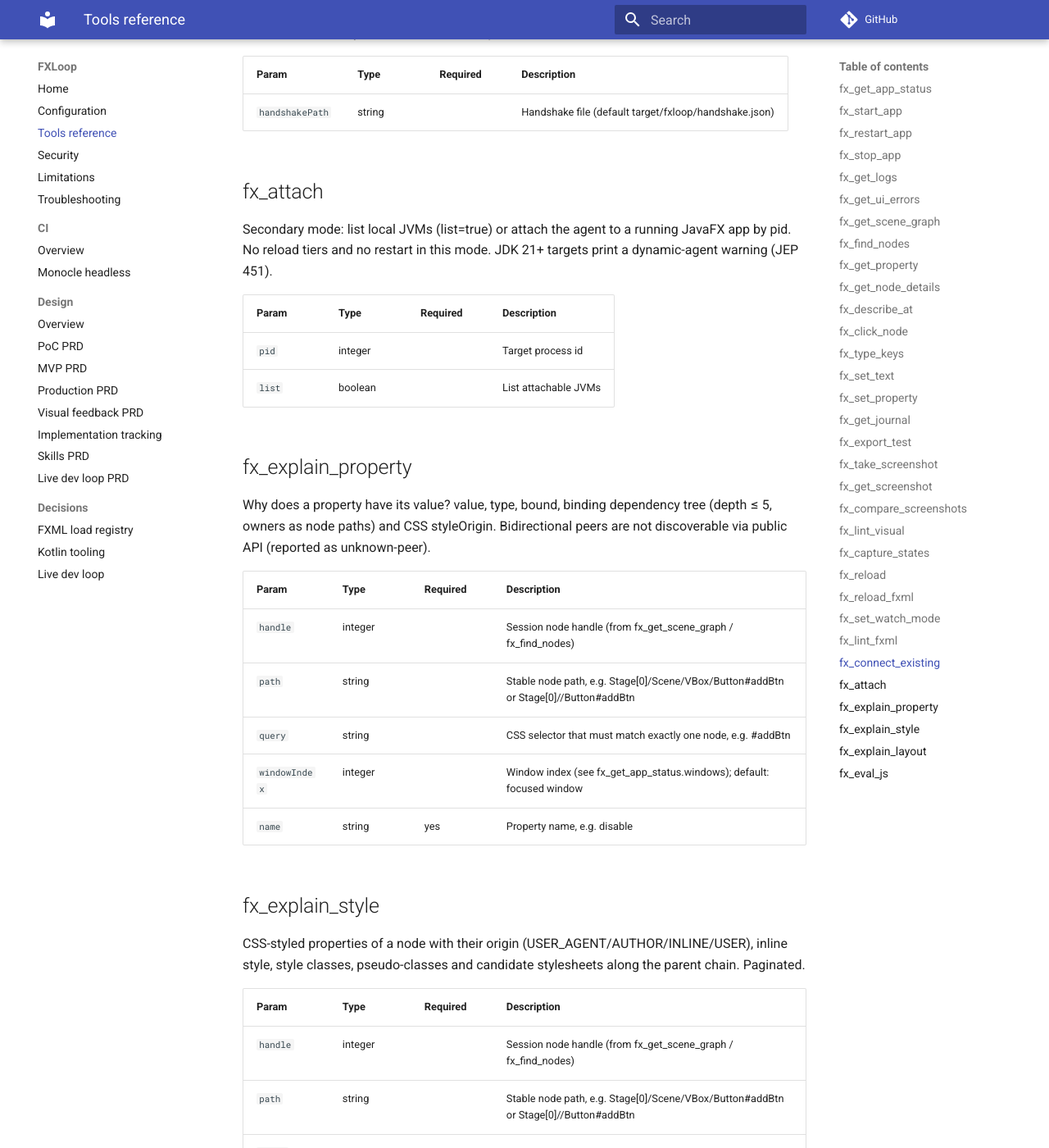
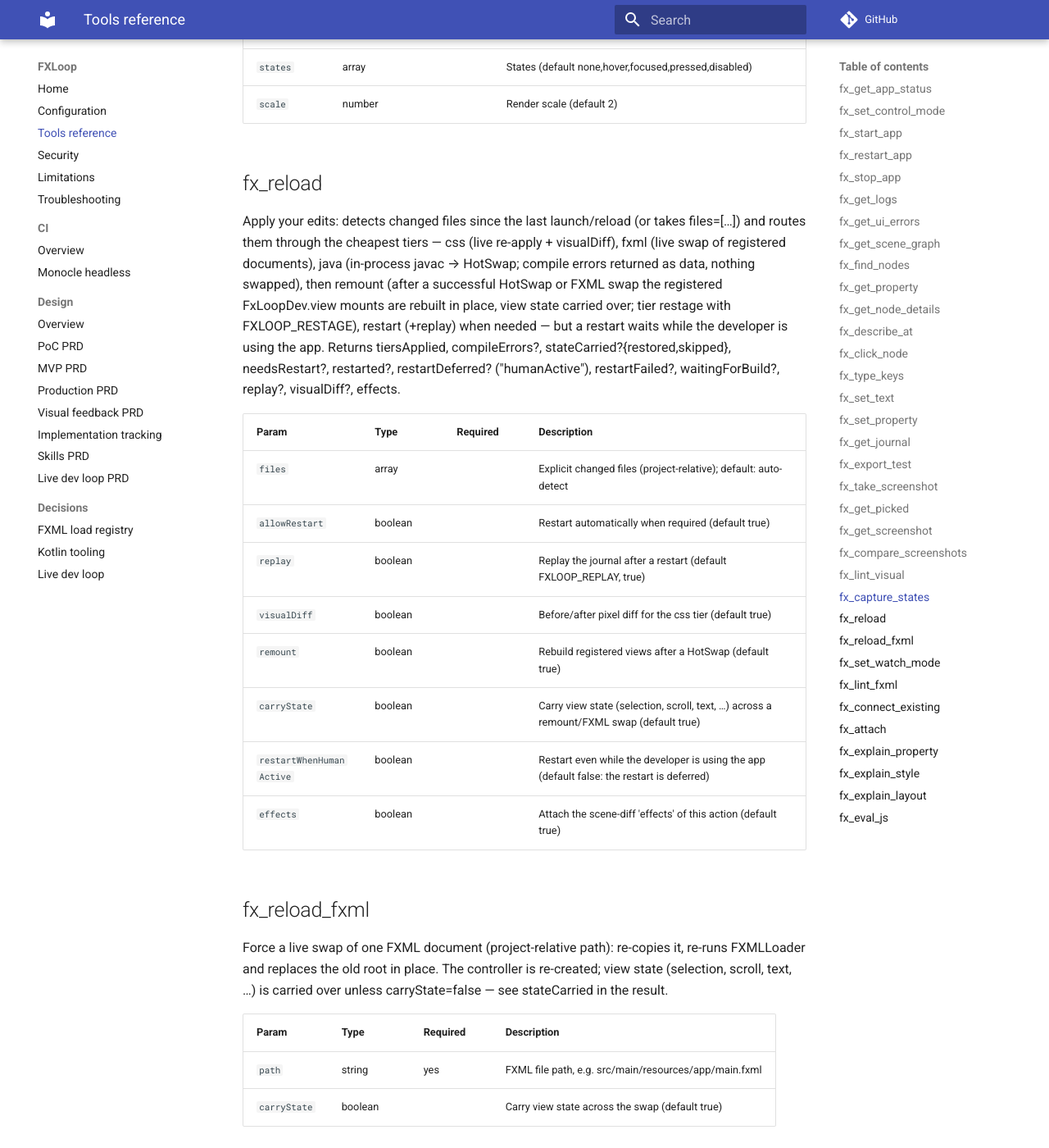
Before and after one commit to h9lxyz/fxloop, an MkDocs documentation site: the page built from docs/tools.md, in a window 1280 px wide and 1400 px high, scrolled down 13665 px. Shown: the whole window at 82% size. Built offline with MkDocs 1.6.1 and Material for MkDocs 9.7.7, drawn with Linux system fonts in a browser that asks for light colours; comment, search, counter and statistics services are not loaded; some of the changed text lies outside the part shown.

Commit message:
test(live-dev): Stage E acceptance A-E1..A-E6, integration fixes, tool reference
- LiveDevAcceptanceTest covers the PRD 07 §10 workflows (9 tests, xvfb + monocle lanes)
- embedded connect prepares the descriptor so reload tiers work; re-baseline on connect
- gauntlet: embedded-mode install guard, password field and action counter fixtures
- sample app: opt-in seed in initialize() for the state carry-over workflow
- docs/tools.md regenerated; tracking table updated

Co-Authored-By: Claude Opus 5.5 <noreply@anthropic.com>

```diff
--- a/docs/tools.md
+++ b/docs/tools.md
@@ -5,6 +5,7 @@ _Generated from the tool registry (`java -jar fxloop-server-*-all.jar --tool-ref
 | Tool | Kind | Summary |
 |---|---|---|
 | [`fx_get_app_status`](#fx_get_app_status) | read | App status |
+| [`fx_set_control_mode`](#fx_set_control_mode) | idempotent_write | Set control mode |
 | [`fx_start_app`](#fx_start_app) | write | Start app |
 | [`fx_restart_app`](#fx_restart_app) | destructive | Restart app |
 | [`fx_stop_app`](#fx_stop_app) | destructive | Stop app |
@@ -22,6 +23,7 @@ _Generated from the tool registry (`java -jar fxloop-server-*-all.jar --tool-ref
 | [`fx_get_journal`](#fx_get_journal) | read | Get journal |
 | [`fx_export_test`](#fx_export_test) | write | Export TestFX test |
 | [`fx_take_screenshot`](#fx_take_screenshot) | read | Take screenshot |
+| [`fx_get_picked`](#fx_get_picked) | read | Get picked node |
 | [`fx_get_screenshot`](#fx_get_screenshot) | read | Get screenshot |
 | [`fx_compare_screenshots`](#fx_compare_screenshots) | read | Compare screenshots |
 | [`fx_lint_visual`](#fx_lint_visual) | read | Lint visual |
@@ -42,6 +44,14 @@ _Generated from the tool registry (`java -jar fxloop-server-*-all.jar --tool-ref
 Application state (starting/running/exited/stopped), pid, uptime, mode, FCP connection, showing windows (index, title, type STAGE|POPUP|DIALOG) and the FXML load registry. Auto-starts a never-started app.
 
 _No parameters._
+
+## fx_set_control_mode
+
+Who may drive the UI: agent (the agent owns mouse and keyboard; human input during an action is a conflict) or shared (human and agent interleave; agent clicks/keys use synthetic events and restarts wait for the developer). Ask the developer before switching to agent while they are present. Returns the status.
+
+| Param | Type | Required | Description |
+|---|---|---|---|
+| `mode` | string (agent\|shared) | yes | agent or shared |
 
 ## fx_start_app
 
@@ -84,7 +94,7 @@ Uncaught exceptions captured on the JavaFX Application Thread (class, message, t
 
 ## fx_get_scene_graph
 
-Bounded JSON of the logical scene graph of a window (or subtree): h (handle), path, type, fxId, styleClass, text, value, visible/disabled/focused, boundsScreen, kids. Virtualized controls report itemCount and visibleCells only. Skin internals of built-in controls are omitted.
+Bounded JSON of the logical scene graph of a window (or subtree): h (handle), path, type, fxId, styleClass, text, value, visible (only when false), disabled/focused (only when true), boundsScreen, kids. Output is budgeted (depth, nodes, ~56 KB) with {truncated:true} markers. Virtualized controls report itemCount and visibleCells only. Skin internals of built-in controls are omitted.
 
 | Param | Type | Required | Description |
 |---|---|---|---|
@@ -92,6 +102,7 @@ Bounded JSON of the logical scene graph of a window (or subtree): h (handle), pa
 | `path` | string |  | Stable node path, e.g. Stage[0]/Scene/VBox/Button#addBtn or Stage[0]//Button#addBtn |
 | `query` | string |  | CSS selector that must match exactly one node, e.g. #addBtn |
 | `windowIndex` | integer |  | Window index (see fx_get_app_status.windows); default: focused window |
+| `picked` | boolean |  | Target the node the developer picked in pick mode (see fx_get_picked) |
 | `rootHandle` | integer |  | Subtree root handle |
 | `maxDepth` | integer |  | Depth budget (default 12) |
 | `maxNodes` | integer |  | Node budget (default 400) |
@@ -119,6 +130,7 @@ Read a JavaFX property of a node: value, type, bound (true if bound — writes w
 | `path` | string |  | Stable node path, e.g. Stage[0]/Scene/VBox/Button#addBtn or Stage[0]//Button#addBtn |
 | `query` | string |  | CSS selector that must match exactly one node, e.g. #addBtn |
 | `windowIndex` | integer |  | Window index (see fx_get_app_status.windows); default: focused window |
+| `picked` | boolean |  | Target the node the developer picked in pick mode (see fx_get_picked) |
 | `name` | string | yes | Property name, e.g. text, disable, value, prefWidth |
 
 ## fx_get_node_details
@@ -131,6 +143,7 @@ Reflective dump of every property of a node (name, one-line value, type, bound,
 | `path` | string |  | Stable node path, e.g. Stage[0]/Scene/VBox/Button#addBtn or Stage[0]//Button#addBtn |
 | `query` | string |  | CSS selector that must match exactly one node, e.g. #addBtn |
 | `windowIndex` | integer |  | Window index (see fx_get_app_status.windows); default: focused window |
+| `picked` | boolean |  | Target the node the developer picked in pick mode (see fx_get_picked) |
 | `limit` | integer |  | Page size (default 60) |
 | `offset` | integer |  | Page offset |
 
@@ -145,7 +158,7 @@ Deepest addressable node at a screen point (from a screenshot or boundsScreen):
 
 ## fx_click_node
 
-Click a node (handle/path/query) or screen point (x,y). mode=robot (default) moves the real mouse via javafx Robot — picking, hover and focus behave like a user; enclosing tabs/scroll panes are brought into view first. mode=event fires synthetic events (no real input). Returns effects (scene diff).
+Click a node (handle/path/query) or screen point (x,y). mode=robot (default in agent control) moves the real mouse via javafx Robot — picking, hover and focus behave like a user; enclosing tabs/scroll panes are brought into view first. mode=event (default when control is shared) fires synthetic events (no real input, leaves the developer's mouse alone). Returns effects (scene diff), mode and conflicts (human input during the action).
 
 | Param | Type | Required | Description |
 |---|---|---|---|
@@ -153,6 +166,7 @@ Click a node (handle/path/query) or screen point (x,y). mode=robot (default) mov
 | `path` | string |  | Stable node path, e.g. Stage[0]/Scene/VBox/Button#addBtn or Stage[0]//Button#addBtn |
 | `query` | string |  | CSS selector that must match exactly one node, e.g. #addBtn |
 | `windowIndex` | integer |  | Window index (see fx_get_app_status.windows); default: focused window |
+| `picked` | boolean |  | Target the node the developer picked in pick mode (see fx_get_picked) |
 | `x` | number |  | Screen x (instead of a target) |
 | `y` | number |  | Screen y |
 | `button` | string (primary\|secondary\|middle) |  | Mouse button (default primary) |
@@ -162,7 +176,7 @@ Click a node (handle/path/query) or screen point (x,y). mode=robot (default) mov
 
 ## fx_type_keys
 
-Press key codes via Robot (FX KeyCode names: ENTER, TAB, ESCAPE, DOWN, A, DIGIT1 …; modifiers SHIFT, CONTROL, ALT, META, SHORTCUT). For free text use fx_set_text (layout-independent).
+Press key codes (FX KeyCode names: ENTER, TAB, ESCAPE, DOWN, A, DIGIT1 …; modifiers SHIFT, CONTROL, ALT, META, SHORTCUT). mode=robot (default in agent control) uses the real keyboard via Robot; mode=event (default when control is shared) fires synthetic key events. For free text use fx_set_text (layout-independent).
 
 | Param | Type | Required | Description |
 |---|---|---|---|
@@ -171,6 +185,8 @@ Press key codes via Robot (FX KeyCode names: ENTER, TAB, ESCAPE, DOWN, A, DIGIT1
 | `path` | string |  | Stable node path, e.g. Stage[0]/Scene/VBox/Button#addBtn or Stage[0]//Button#addBtn |
 | `query` | string |  | CSS selector that must match exactly one node, e.g. #addBtn |
 | `windowIndex` | integer |  | Window index (see fx_get_app_status.windows); default: focused window |
+| `picked` | boolean |  | Target the node the developer picked in pick mode (see fx_get_picked) |
+| `mode` | string (robot\|event) |  | robot or event (default follows the control mode) |
 | `effects` | boolean |  | Attach the scene-diff 'effects' of this action (default true) |
 
 ## fx_set_text
@@ -183,6 +199,7 @@ Programmatically set the text of a TextInputControl (TextField/TextArea/editable
 | `path` | string |  | Stable node path, e.g. Stage[0]/Scene/VBox/Button#addBtn or Stage[0]//Button#addBtn |
 | `query` | string |  | CSS selector that must match exactly one node, e.g. #addBtn |
 | `windowIndex` | integer |  | Window index (see fx_get_app_status.windows); default: focused window |
+| `picked` | boolean |  | Target the node the developer picked in pick mode (see fx_get_picked) |
 | `text` | string | yes | Text to set |
 | `clearFirst` | boolean |  | Replace (default true) or append |
 | `effects` | boolean |  | Attach the scene-diff 'effects' of this action (default true) |
@@ -197,13 +214,14 @@ Write a JavaFX property (coerces strings to boolean/number/enum/Color/Insets). B
 | `path` | string |  | Stable node path, e.g. Stage[0]/Scene/VBox/Button#addBtn or Stage[0]//Button#addBtn |
 | `query` | string |  | CSS selector that must match exactly one node, e.g. #addBtn |
 | `windowIndex` | integer |  | Window index (see fx_get_app_status.windows); default: focused window |
+| `picked` | boolean |  | Target the node the developer picked in pick mode (see fx_get_picked) |
 | `name` | string | yes | Property name |
 | `value` | any | yes | New value |
 | `effects` | boolean |  | Attach the scene-diff 'effects' of this action (default true) |
 
 ## fx_get_journal
 
-The ordered log of successful actions (replayed after restarts and exported as tests).
+The ordered log of successful actions (replayed after restarts and exported as tests). Each entry has source: agent (an MCP action tool) or human (the developer's own input in the app; redacted:true for password fields, whose value is never recorded).
 
 | Param | Type | Required | Description |
 |---|---|---|---|
@@ -219,6 +237,7 @@ Generate a JUnit 5 + TestFX test from the journal (optionally a seq range) into
 | `package` | string |  | Java package (default: main class package) |
 | `fromSeq` | integer |  | First journal seq |
 | `toSeq` | integer |  | Last journal seq |
+| `sources` | array |  | Which entries to export: agent, human (default both) |
 | `write` | boolean |  | Write files (default true); false returns the source only |
 
 ## fx_take_screenshot
@@ -232,12 +251,21 @@ Capture a window or node. Always persisted to target/fxloop/screens/<seq>-<label
 | `path` | string |  | Stable node path, e.g. Stage[0]/Scene/VBox/Button#addBtn or Stage[0]//Button#addBtn |
 | `query` | string |  | CSS selector that must match exactly one node, e.g. #addBtn |
 | `windowIndex` | integer |  | Window index (see fx_get_app_status.windows); default: focused window |
+| `picked` | boolean |  | Target the node the developer picked in pick mode (see fx_get_picked) |
 | `maxWidth` | integer |  | Max width in px (default 1200, window hard cap 1600) |
 | `scale` | number |  | 0.25–3.0 render scale (node shots) |
 | `label` | string |  | File label |
 | `annotate` | string |  | none (default) | interactive | all | <css selector> |
 | `includeImage` | boolean |  | Return the image block (default true) |
 | `settleMs` | integer |  | Wait before capture (default 150) |
+
+## fx_get_picked
+
+The node the developer picked in the running app (dev bar pick button / pick hotkey): target, property details, a short explanation and a screenshot of the node (persisted like fx_take_screenshot). Other tools accept picked:true as a target. Fails with PICK_STALE when nothing recent is picked — ask the developer to pick again.
+
+| Param | Type | Required | Description |
+|---|---|---|---|
+| `includeImage` | boolean |  | Return the image block (default true) |
 
 ## fx_get_screenshot
 
@@ -272,6 +300,7 @@ Heuristic visual checks on a window or subtree: textTruncated, siblingOverlap, z
 | `path` | string |  | Stable node path, e.g. Stage[0]/Scene/VBox/Button#addBtn or Stage[0]//Button#addBtn |
 | `query` | string |  | CSS selector that must match exactly one node, e.g. #addBtn |
 | `windowIndex` | integer |  | Window index (see fx_get_app_status.windows); default: focused window |
+| `picked` | boolean |  | Target the node the developer picked in pick mode (see fx_get_picked) |
 | `checks` | array |  | Subset of checks (default all) |
 | `limit` | integer |  | Page size (default 50) |
 | `offset` | integer |  | Page offset |
@@ -286,12 +315,13 @@ CSS workbench: render one node in each pseudo-state (none, hover, focused, press
 | `path` | string |  | Stable node path, e.g. Stage[0]/Scene/VBox/Button#addBtn or Stage[0]//Button#addBtn |
 | `query` | string |  | CSS selector that must match exactly one node, e.g. #addBtn |
 | `windowIndex` | integer |  | Window index (see fx_get_app_status.windows); default: focused window |
+| `picked` | boolean |  | Target the node the developer picked in pick mode (see fx_get_picked) |
 | `states` | array |  | States (default none,hover,focused,pressed,disabled) |
 | `scale` | number |  | Render scale (default 2) |
 
 ## fx_reload
 
-Apply your edits: detects changed files since the last launch/reload (or takes files=[…]) and routes them through the cheapest tiers — css (live re-apply + visualDiff), fxml (live swap of registered documents), java (in-process javac → HotSwap; compile errors returned as data, nothing swapped), restart (+replay) when needed. Returns tiersApplied, compileErrors?, needsRestart?, restarted?, replay?, visualDiff?, effects.
+Apply your edits: detects changed files since the last launch/reload (or takes files=[…]) and routes them through the cheapest tiers — css (live re-apply + visualDiff), fxml (live swap of registered documents), java (in-process javac → HotSwap; compile errors returned as data, nothing swapped), then remount (after a successful HotSwap or FXML swap the registered FxLoopDev.view mounts are rebuilt in place, view state carried over; tier restage with FXLOOP_RESTAGE), restart (+replay) when needed — but a restart waits while the developer is using the app. Returns tiersApplied, compileErrors?, stateCarried?{restored,skipped}, needsRestart?, restarted?, restartDeferred? ("humanActive"), restartFailed?, waitingForBuild?, replay?, visualDiff?, effects.
 
 | Param | Type | Required | Description |
 |---|---|---|---|
@@ -299,15 +329,19 @@ Apply your edits: detects changed files since the last launch/reload (or takes f
 | `allowRestart` | boolean |  | Restart automatically when required (default true) |
 | `replay` | boolean |  | Replay the journal after a restart (default FXLOOP_REPLAY, true) |
 | `visualDiff` | boolean |  | Before/after pixel diff for the css tier (default true) |
+| `remount` | boolean |  | Rebuild registered views after a HotSwap (default true) |
+| `carryState` | boolean |  | Carry view state (selection, scroll, text, …) across a remount/FXML swap (default true) |
+| `restartWhenHumanActive` | boolean |  | Restart even while the developer is using the app (default false: the restart is deferred) |
 | `effects` | boolean |  | Attach the scene-diff 'effects' of this action (default true) |
 
 ## fx_reload_fxml
 
-Force a live swap of one FXML document (project-relative path): re-copies it, re-runs FXMLLoader and replaces the old root in place. The controller is re-created (view-local state resets).
+Force a live swap of one FXML document (project-relative path): re-copies it, re-runs FXMLLoader and replaces the old root in place. The controller is re-created; view state (selection, scroll, text, …) is carried over unless carryState=false — see stateCarried in the result.
 
 | Param | Type | Required | Description |
 |---|---|---|---|
 | `path` | string | yes | FXML file path, e.g. src/main/resources/app/main.fxml |
+| `carryState` | boolean |  | Carry view state across the swap (default true) |
 
 ## fx_set_watch_mode
 
@@ -353,6 +387,7 @@ Why does a property have its value? value, type, bound, binding dependency tree
 | `path` | string |  | Stable node path, e.g. Stage[0]/Scene/VBox/Button#addBtn or Stage[0]//Button#addBtn |
 | `query` | string |  | CSS selector that must match exactly one node, e.g. #addBtn |
 | `windowIndex` | integer |  | Window index (see fx_get_app_status.windows); default: focused window |
+| `picked` | boolean |  | Target the node the developer picked in pick mode (see fx_get_picked) |
 | `name` | string | yes | Property name, e.g. disable |
 
 ## fx_explain_style
@@ -365,6 +400,7 @@ CSS-styled properties of a node with their origin (USER_AGENT/AUTHOR/INLINE/USER
 | `path` | string |  | Stable node path, e.g. Stage[0]/Scene/VBox/Button#addBtn or Stage[0]//Button#addBtn |
 | `query` | string |  | CSS selector that must match exactly one node, e.g. #addBtn |
 | `windowIndex` | integer |  | Window index (see fx_get_app_status.windows); default: focused window |
+| `picked` | boolean |  | Target the node the developer picked in pick mode (see fx_get_picked) |
 | `property` | string |  | One CSS property, e.g. -fx-text-fill |
 | `limit` | integer |  | Page size |
 | `offset` | integer |  | Page offset |
@@ -379,6 +415,7 @@ Why is it there/that size? layout/parent/screen bounds, insets, min/pref/max siz
 | `path` | string |  | Stable node path, e.g. Stage[0]/Scene/VBox/Button#addBtn or Stage[0]//Button#addBtn |
 | `query` | string |  | CSS selector that must match exactly one node, e.g. #addBtn |
 | `windowIndex` | integer |  | Window index (see fx_get_app_status.windows); default: focused window |
+| `picked` | boolean |  | Target the node the developer picked in pick mode (see fx_get_picked) |
 
 ## fx_eval_js
 
@@ -390,5 +427,6 @@ Run JavaScript in a WebView's engine on the FX thread; result is JSON-serialized
 | `path` | string |  | Stable node path, e.g. Stage[0]/Scene/VBox/Button#addBtn or Stage[0]//Button#addBtn |
 | `query` | string |  | CSS selector that must match exactly one node, e.g. #addBtn |
 | `windowIndex` | integer |  | Window index (see fx_get_app_status.windows); default: focused window |
+| `picked` | boolean |  | Target the node the developer picked in pick mode (see fx_get_picked) |
 | `script` | string | yes | JavaScript expression |
 | `timeoutMs` | integer |  | Timeout (default 3000) |
```
Also changed, not shown: docs/05-implementation-tracking.md (+7 -7 lines), 6 other files.
